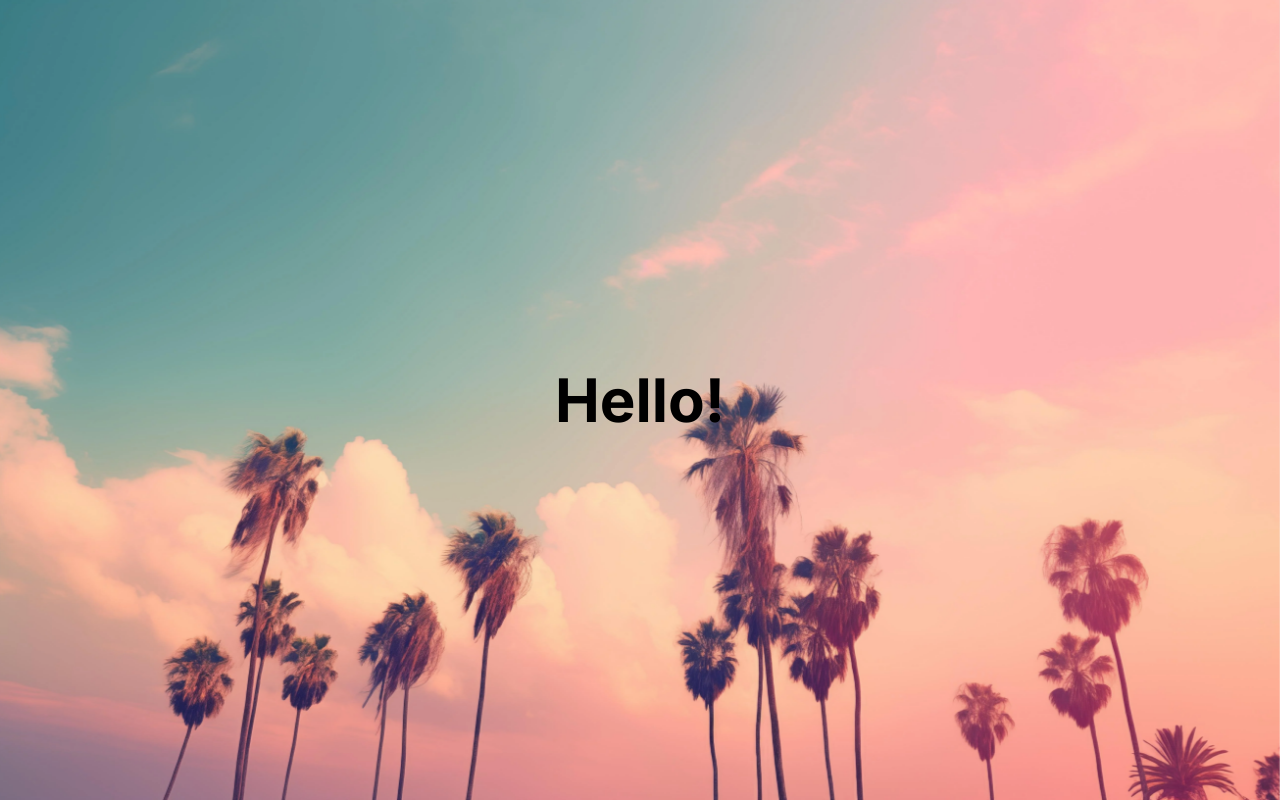
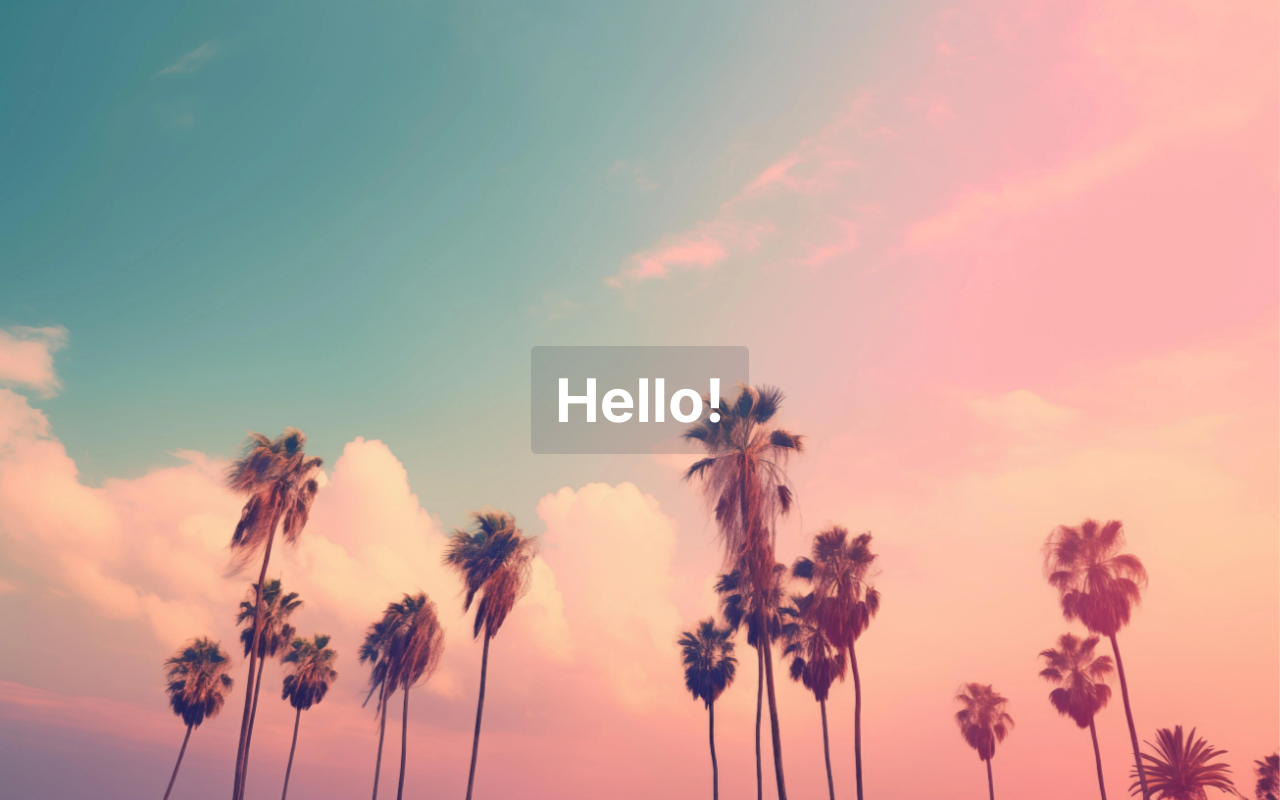
Before and after one commit to ample-samples/browser-homepage, a Next.js app: page / in a window 1280 px wide. Built offline with nearby package versions, Linux system fonts and the light colour scheme.

Commit message:
added styling to hello element

```diff
--- /dev/null
+++ b/src/app/api/og/route.tsx
@@ -0,0 +1,31 @@
+import { ImageResponse } from 'next/og';
+// App router includes @vercel/og.
+// No need to install it.
+
+export const runtime = 'edge';
+
+export async function GET() {
+  return new ImageResponse(
+    (
+      <div
+        style={{
+          fontSize: 40,
+          color: 'black',
+          background: 'white',
+          width: '100%',
+          height: '100%',
+          padding: '50px 200px',
+          textAlign: 'center',
+          justifyContent: 'center',
+          alignItems: 'center',
+        }}
+      >
+        👋 Hello
+      </div>
+    ),
+    {
+      width: 1200,
+      height: 630,
+    },
+  );
+}
--- a/src/app/layout.tsx
+++ b/src/app/layout.tsx
@@ -12,7 +12,7 @@ export const metadata: Metadata = {
 export default function RootLayout({ children, }: { children: React.ReactNode }) {
   return (
     <html lang="en">
-      <body className={inter.className}>{children}</body>
+      <body className={`${inter.className} text-white`}>{children}</body>
     </html>
   )
 }
--- a/src/app/page.tsx
+++ b/src/app/page.tsx
@@ -6,14 +6,12 @@ export default function Home() {
   return (
     <>
       <div
-        className='bg-palm-trees height-screen
-          bg-no-repeat bg-cover bg-center bg-fixed h-screen flex justify-center items-center'
-      >
-        <div
-          className=''
-        ><h1
-            className='font-bold text-6xl'
-          >Hello!</h1>
+        className='bg-palm-trees height-screen bg-no-repeat bg-cover bg-center
+        bg-fixed h-screen flex justify-center items-center' >
+        <div className='bg-gray-600 bg-opacity-20 p-6 rounded-md' >
+          <h1 className='font-bold text-6xl text-white' >
+            Hello!
+          </h1>
         </div>
       </div>
     </>
```
Also changed, not shown: 2 other files (tests, documents, lock files or other folders).
